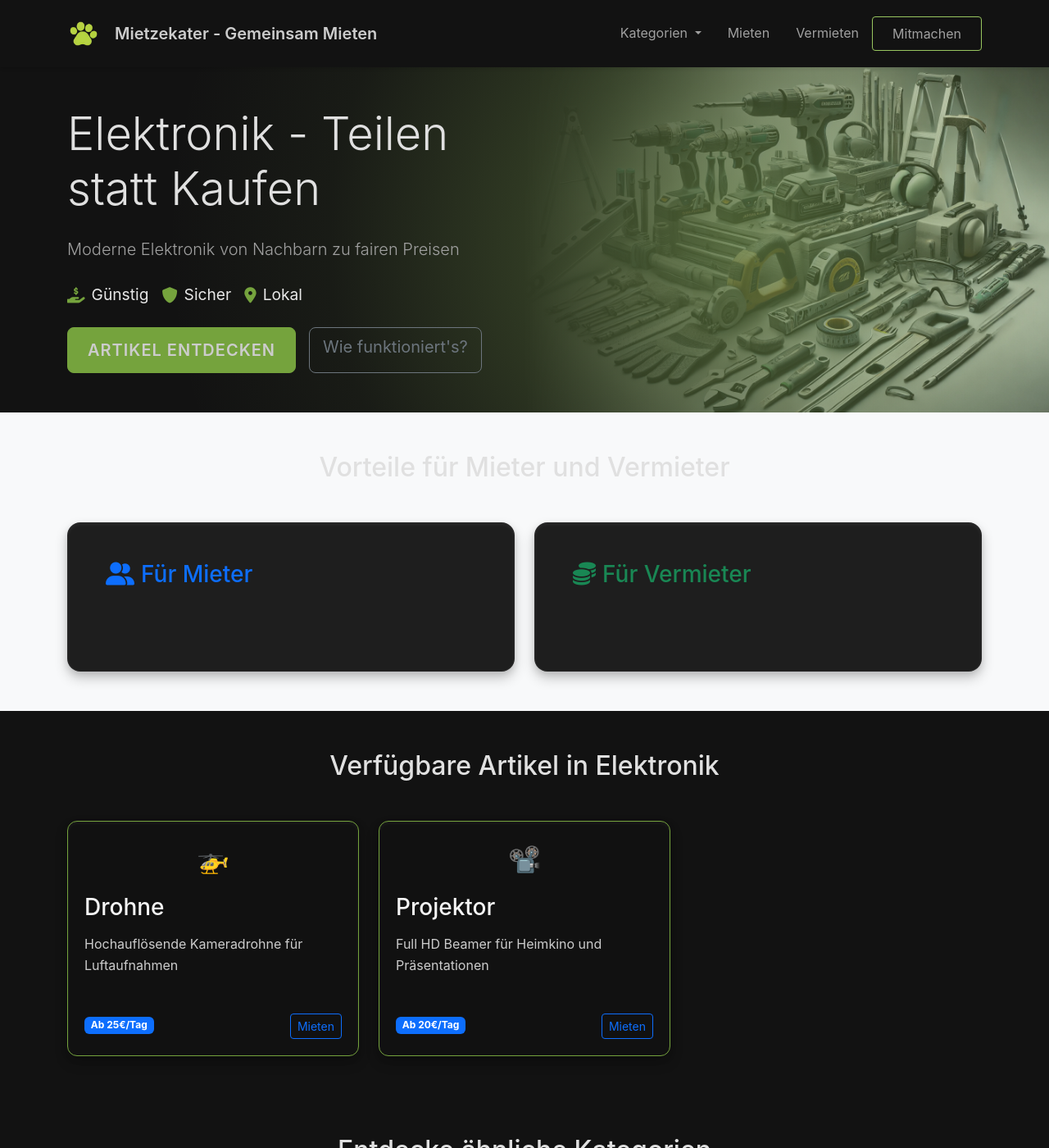
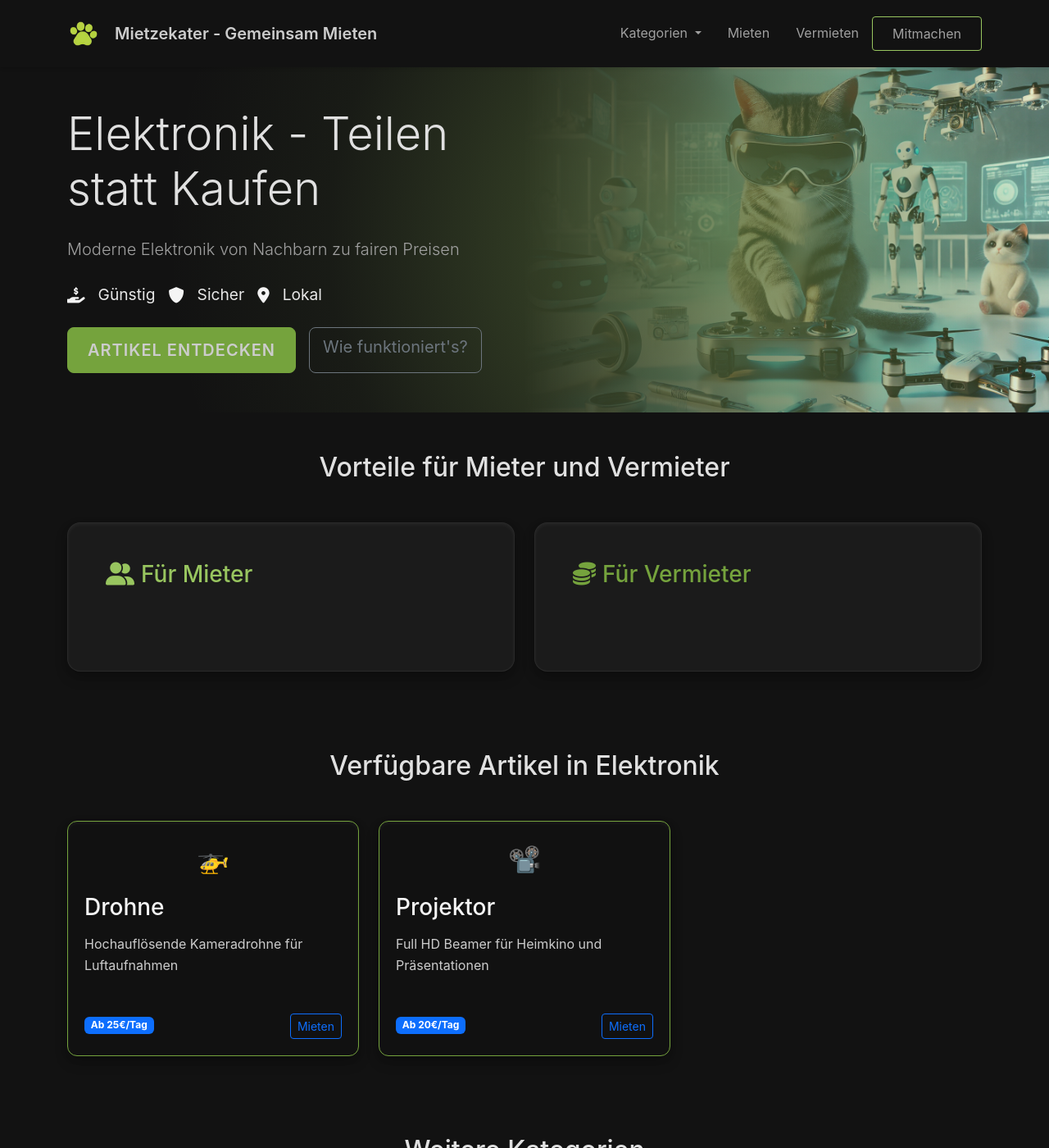
Before and after one commit to TrimeraDev/Mietzekater.de, a Jekyll site: the page built from _categories/elektronik.md, in a window 1280 px wide and 1400 px high. Shown: the whole window at 82% size. Built offline with Jekyll 4.4.1, drawn with Linux system fonts in a browser that asks for light colours; some of the changed text lies outside the part shown.

Commit message:
more work on category pages

```diff
--- a/_categories/elektronik.md
+++ b/_categories/elektronik.md
@@ -2,7 +2,7 @@
 title: Elektronik
 layout: category
 description: Moderne Elektronik von Nachbarn zu fairen Preisen
-hero_image: /assets/categories/elektronik-hero.webp
+hero_image: /assets/categories/mietzekater-elektronik.webp
 items:
   - name: Drohne
     description: Hochauflösende Kameradrohne für Luftaufnahmen
--- a/_includes/footer.html
+++ b/_includes/footer.html
@@ -27,8 +27,8 @@
         <div class="footer-bottom text-center">
             <p>&copy; 2025 Mietzekater. Alle Rechte vorbehalten.</p>
             <div class="footer-legal-links">
-                <a href="#">Datenschutz</a>
-                <a href="#">Impressum</a>
+                <a href="/datenschutz">Datenschutz</a>
+                <a href="/impressum">Impressum</a>
             </div>
         </div>
     </div>
--- a/_layouts/category.html
+++ b/_layouts/category.html
@@ -39,7 +39,7 @@ layout: base
     </div>
 </section>
 
-<section class="value-propositions py-5 bg-light">
+<section class="value-propositions py-5 bg-dark text-light">
     <div class="container">
         <div class="row">
             <div class="col-12">
@@ -50,7 +50,7 @@ layout: base
             <div class="col-md-6">
                 <div class="card h-100">
                     <div class="card-body">
-                        <h3 class="card-title text-primary mb-4">
+                        <h3 class="card-title text-theme-green mb-4">
                             <i class="fas fa-user-friends me-2"></i>Für Mieter
                         </h3>
                         <p class="text-muted mb-3 fst-italic">{{ page.renter_question }}</p>
@@ -68,7 +68,7 @@ layout: base
             <div class="col-md-6">
                 <div class="card h-100">
                     <div class="card-body">
-                        <h3 class="card-title text-success mb-4">
+                        <h3 class="card-title text-theme-dark-green mb-4">
                             <i class="fas fa-coins me-2"></i>Für Vermieter
                         </h3>
                         <p class="text-muted mb-3 fst-italic">{{ page.lender_question }}</p>
@@ -120,13 +120,14 @@ layout: base
 
 <section class="related-categories py-5">
     <div class="container">
-        <h2 class="text-center mb-5">Entdecke ähnliche Kategorien</h2>
+        <h2 class="text-center mb-5">Weitere Kategorien</h2>
         <div class="row">
             {% for category in site.categories %}
                 {% if category.slug != page.slug %}
                 <div class="col-md-4 mb-3">
                     <a href="{{ category.url }}" class="text-decoration-none">
                         <div class="card category-card">
+                            <img src="/assets/categories/mietzekater-{{ category.slug }}.webp" alt="{{ category.title }} Category" class="card-img-top">
                             <div class="card-body">
                                 <h3 class="card-title">{{ category.title }}</h3>
                                 <p class="card-text text-muted">{{ category.short_description }}</p>
--- a/category.css
+++ b/category.css
@@ -227,7 +227,8 @@
 }
 
 .category-hero .hero-features .feature-item i {
-    color: var(--primary-green);
+    color: var(--off-white);
+    margin-right: 0.5rem;
 }
 
 .category-hero .hero-buttons .btn {
@@ -340,3 +341,62 @@
         overflow: hidden;
     }
 }
+
+/* Dark mode value propositions section */
+.value-propositions.bg-dark {
+    background-color: var(--background-dark) !important;
+}
+
+.value-propositions.bg-dark h2 {
+    color: var(--off-white-text);
+}
+
+.value-propositions.bg-dark .card {
+    background-color: rgba(30, 30, 30, 0.8);
+    border: 1px solid rgba(100, 100, 100, 0.2);
+    color: var(--text-light);
+}
+
+.value-propositions.bg-dark .card-title {
+    color: var(--off-white-text);
+}
+
+/* Custom color classes for dark mode value propositions */
+.text-theme-green {
+    color: var(--primary-light) !important;
+}
+
+.text-theme-dark-green {
+    color: var(--primary-green) !important;
+}
+
+/* Related Categories Card Styles */
+.related-categories .category-card {
+    transition: transform 0.3s ease, box-shadow 0.3s ease;
+    overflow: hidden;
+}
+
+.related-categories .category-card img {
+    height: 200px;
+    object-fit: cover;
+    transition: transform 0.3s ease;
+}
+
+.related-categories .category-card:hover {
+    transform: scale(1.05);
+    box-shadow: 0 10px 20px rgba(0,0,0,0.2);
+}
+
+.related-categories .category-card:hover img {
+    transform: scale(1.1);
+}
+
+/* Dark mode adjustments */
+.related-categories.bg-dark .category-card {
+    background-color: rgba(30, 30, 30, 0.8);
+    border: 1px solid rgba(100, 100, 100, 0.2);
+}
+
+.related-categories.bg-dark .category-card .card-title {
+    color: var(--off-white-text);
+}
```
Also changed, not shown: assets/categories/af9f16dc-9632-4166-b812-cf6101057266.webp (added), assets/categories/mietzekater-elektronik.webp (added), 6 other files.
